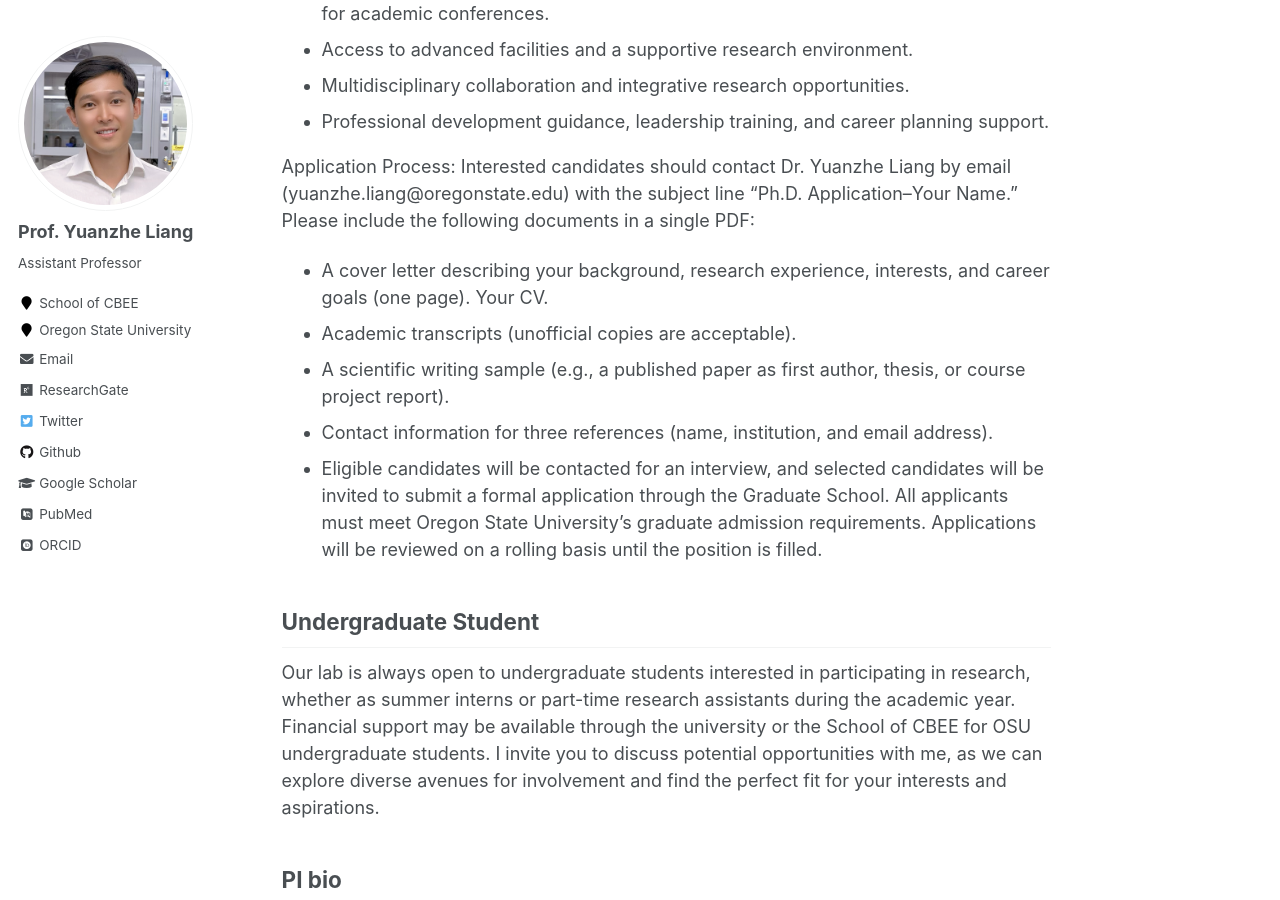
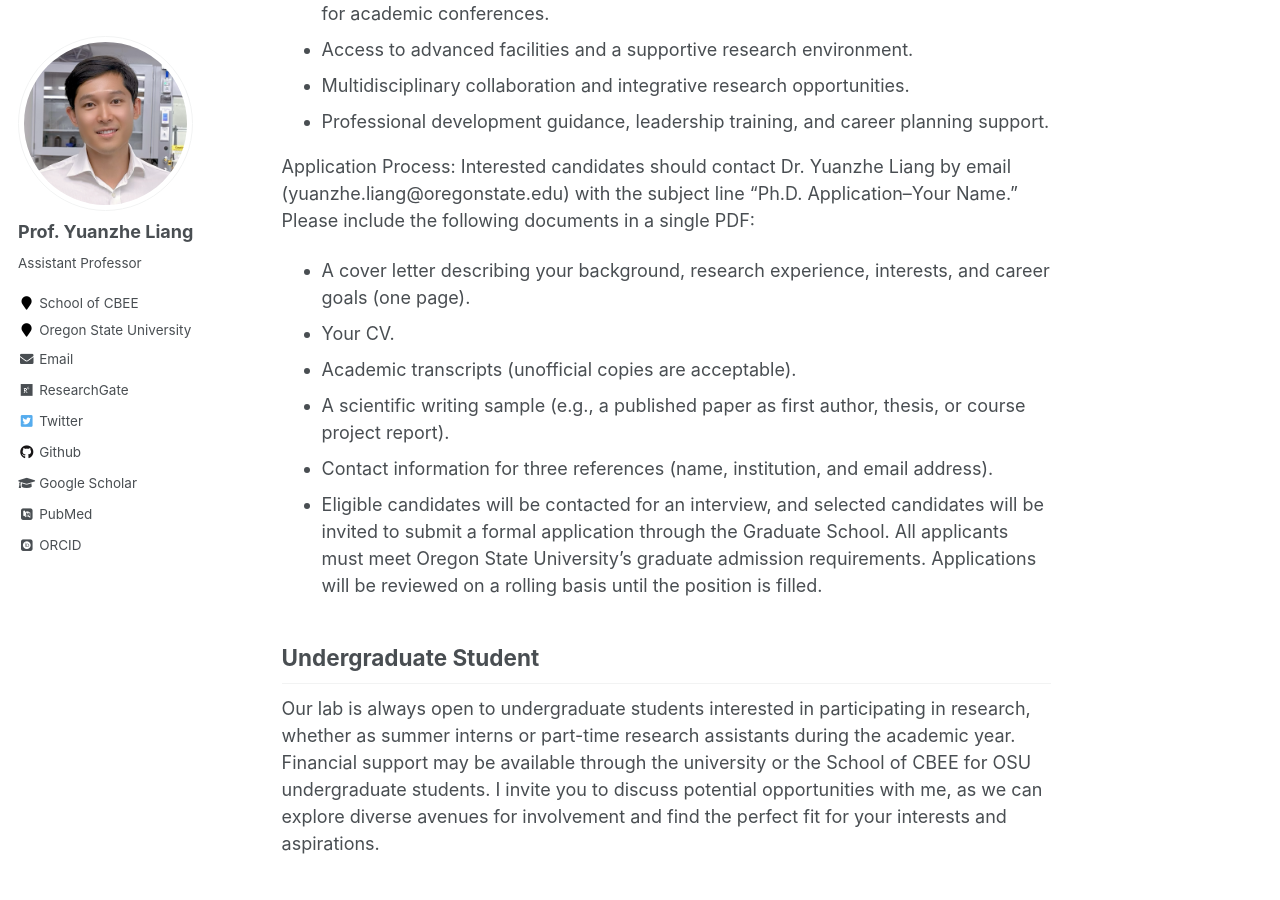
Before and after one commit to yuanzheliang/yuanzheliang.github.io, a Jekyll site: the page built from _pages/openings.md, in a window 1280 px wide and 900 px high, scrolled down 848 px. Built offline with Jekyll 4.4.1, drawn with Linux system fonts in a browser that asks for light colours; some web fonts are replaced.

```diff
--- a/_pages/openings.md
+++ b/_pages/openings.md
@@ -29,7 +29,7 @@ What We Offer:
 Application Process: Interested candidates should contact Dr. Yuanzhe Liang by email (yuanzhe.liang@oregonstate.edu) with the subject line “Ph.D. Application--Your Name.” Please include the following documents in a single PDF:
 
 * A cover letter describing your background, research experience, interests, and career goals (one page).
-Your CV.
+* Your CV.
 * Academic transcripts (unofficial copies are acceptable).
 * A scientific writing sample (e.g., a published paper as first author, thesis, or course project report).
 * Contact information for three references (name, institution, and email address).
```
